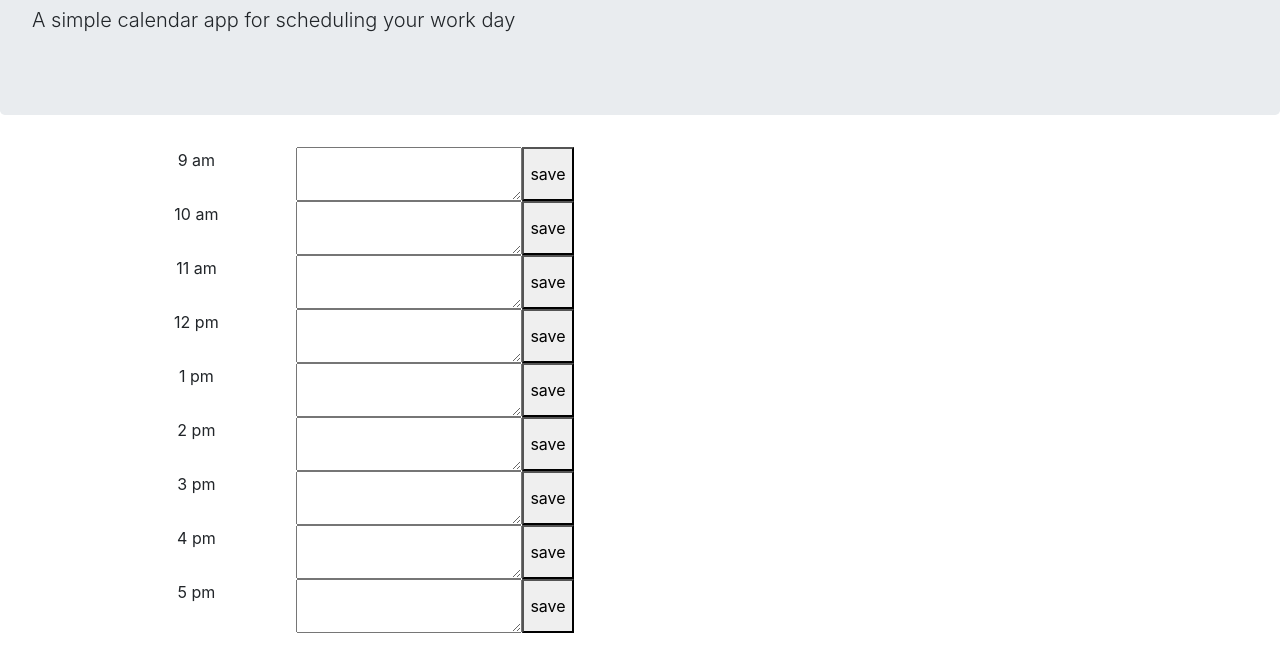
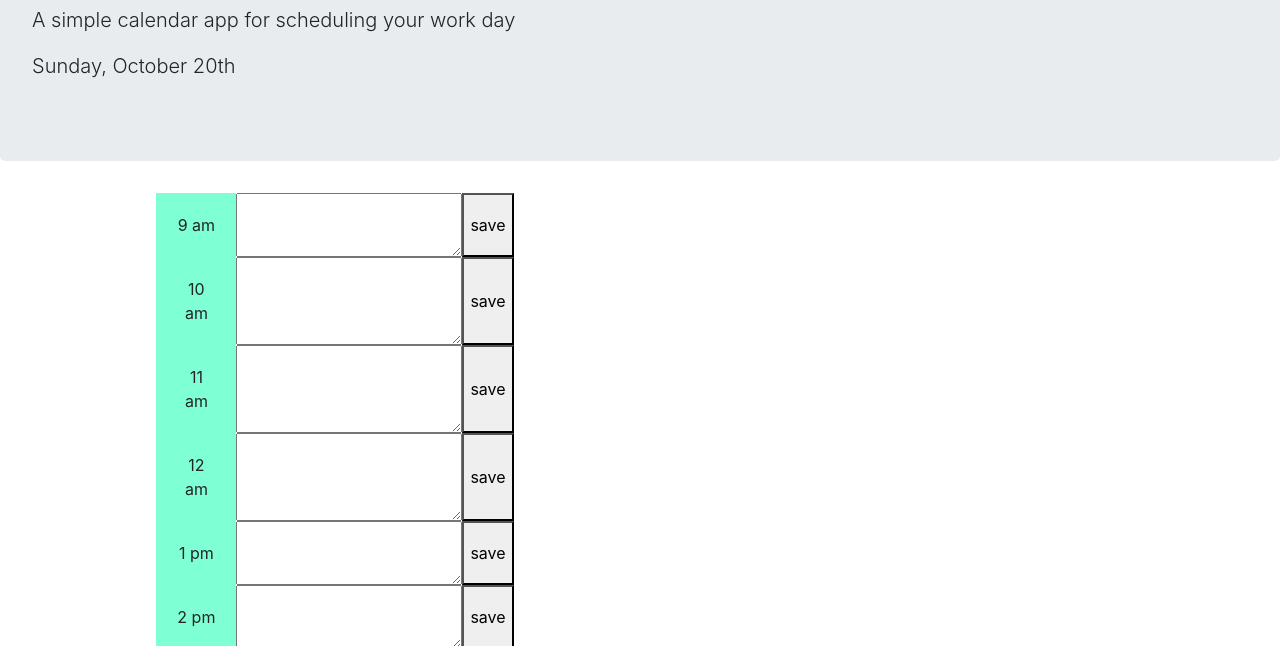
Before and after one commit to NicholeSteig/Homework-5, a plain HTML site: page index.html in a window 1280 px wide. Shown: the part 153-799 px from the top of the page. Drawn offline with nearby package versions, Linux system fonts and the light colour scheme.

Commit message:
working on buttons

```diff
--- a/script.js
+++ b/script.js
@@ -1,24 +1,50 @@
 $(document).ready(function () {
 
     var today = moment().format('dddd, MMMM Do');
-    $("#day").html(today);
+    $("#currentDay").append(today);
 
-    var hours = ["9 am", "10 am", "11 am", "12 pm", "1 pm", "2 pm", "3 pm", "4 pm", "5 pm"];
+    var hours = ["9 am", "10 am", "11 am", "12 am", "1 pm", "2 pm", "3 pm", "4 pm", "5 pm"];
 
     for (var i = 0; i < hours.length; i++) {
 
         var timestamp = moment().format('h a');
+        console.log(timestamp)
         var table = $("#table");
         var row = $("<tr>", { 'class': 'row' });
         var time = $("<td>", { 'class': 'time-cel' }).html(hours[i]);
         var textbox = $("<textarea>").html("");
         var save = $("<button>", { 'class': 'saveBtn' }).html("save");
-        save.attr("save-hour", hours[i]);
+
         row.append(time, textbox, save);
         table.append(row);
-        $(textbox).attr('id', hours[i]);
 
+        $(time).attr('id', hours[i]);
+        $(textbox).attr('id', "textHour" + hours[i]);
+        $(save).attr('id', hours[i]);
+
+        //if (hour[i] == timestamp) {
+        //    $(textbox).addClass("present");
+        //}
+        //Future Time Color Change
+        //if (hour[i] < timestamp) {
+        //    $(textbox).addClass("future");
+        //}
+        //Past Time Color Change
+        //if (hour[i] > timestamp) {
+        //    $(textbox).addClass("past");
+        //}
     };
 
+    $('.saveBtn').click(function () {
+        console.log(this.id);
+        var inputtext = document.getElementById("textHour9:00");
+        localStorage.setItem("value0", inputtext.value);
+        var data = localStorage.getItem("value0");
+        console.log(data);
+
+    });
+
+    var datatest = localStorage.getItem("value" + i);
+    $(textbox).text(datatest);
 
 });
--- a/style.css
+++ b/style.css
@@ -5,7 +5,9 @@
 
 .time-cel {
 text-align: center;
-width: 200px;
+padding: 20px;
+width: 80px;
+background-color: aquamarine;
 border-color: black;
 
 }
```
